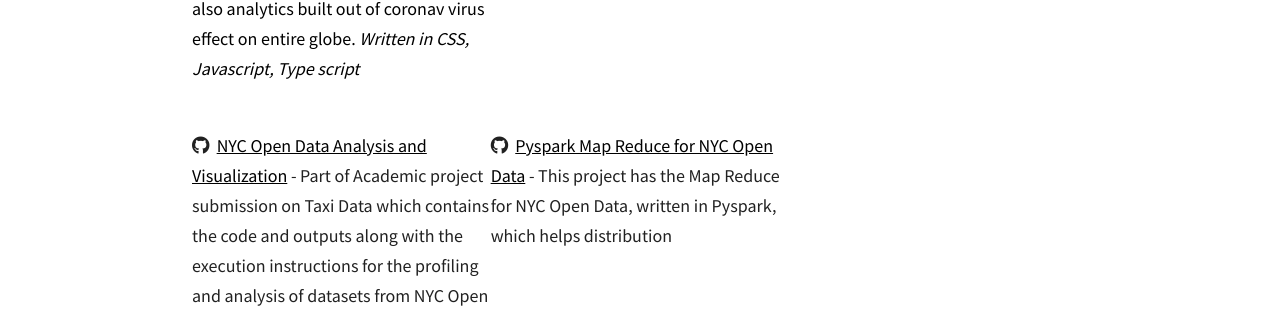
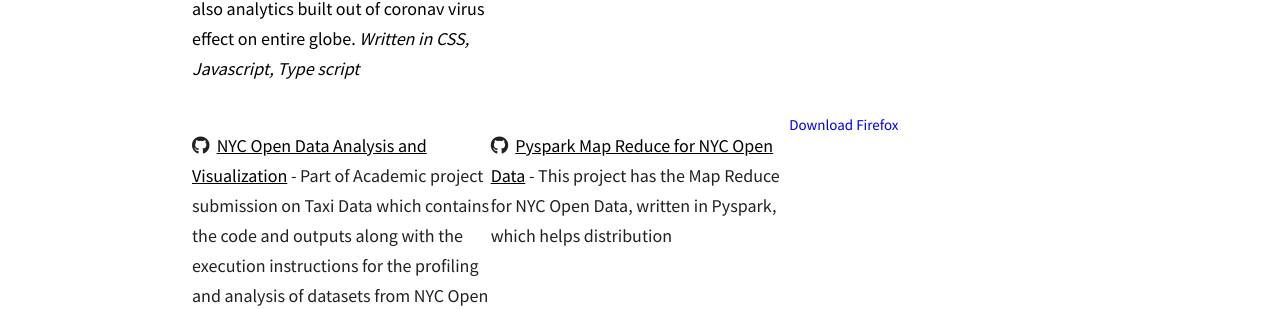
Before and after one commit to SaiLikhith7/Mywebsite, a Jekyll site: the page built from projects.html, in a window 1280 px wide. Shown: the part 429-738 px from the top of the page. Built offline with Jekyll 4.4.1, drawn with Linux system fonts in a browser that asks for light colours; nearby versions of some CDN libraries.

Commit message:
Update projects.html

```diff
--- a/_includes/projects.html
+++ b/_includes/projects.html
@@ -53,6 +53,9 @@
           - This project has the Map Reduce for NYC Open Data, written in Pyspark, which helps distribution
         </h5>
         </div>
+        <p><a href="https://firefox.com/">
+              Download Firefox
+            </a></p>
         </div>
       </div>
     </div>
```
